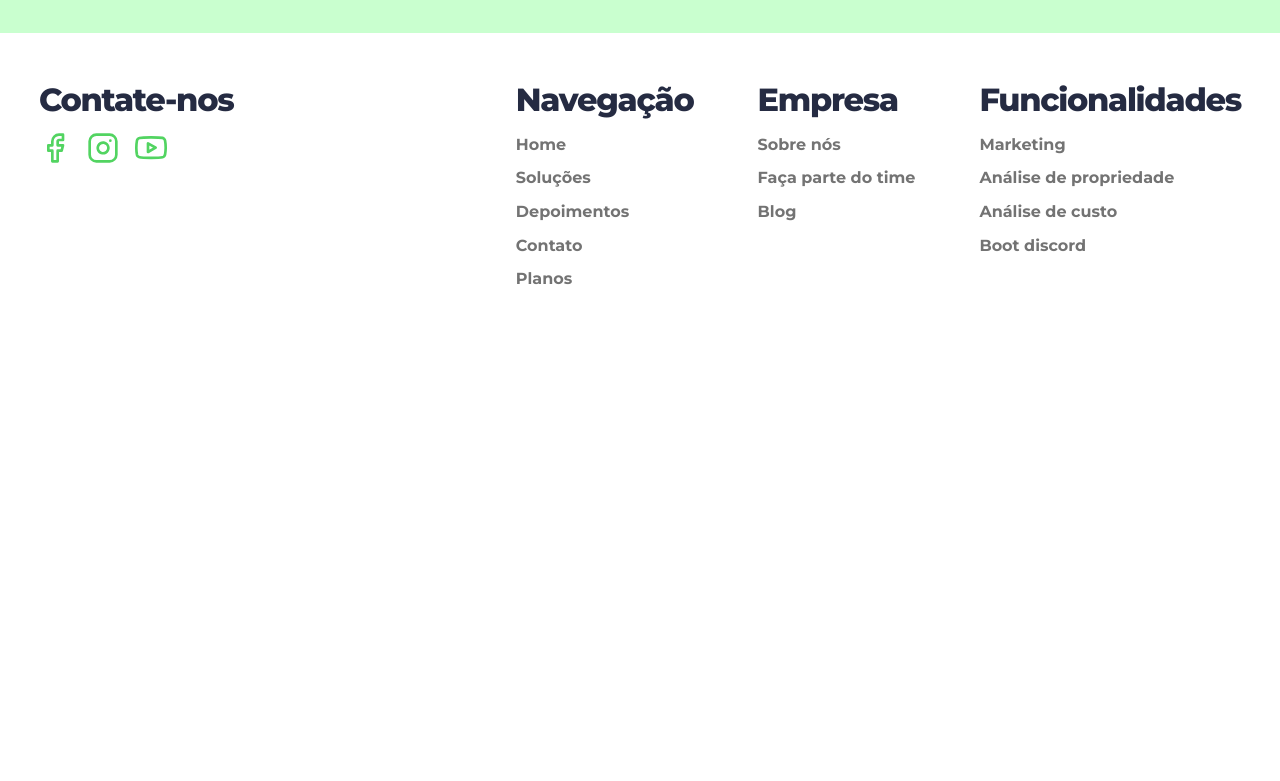
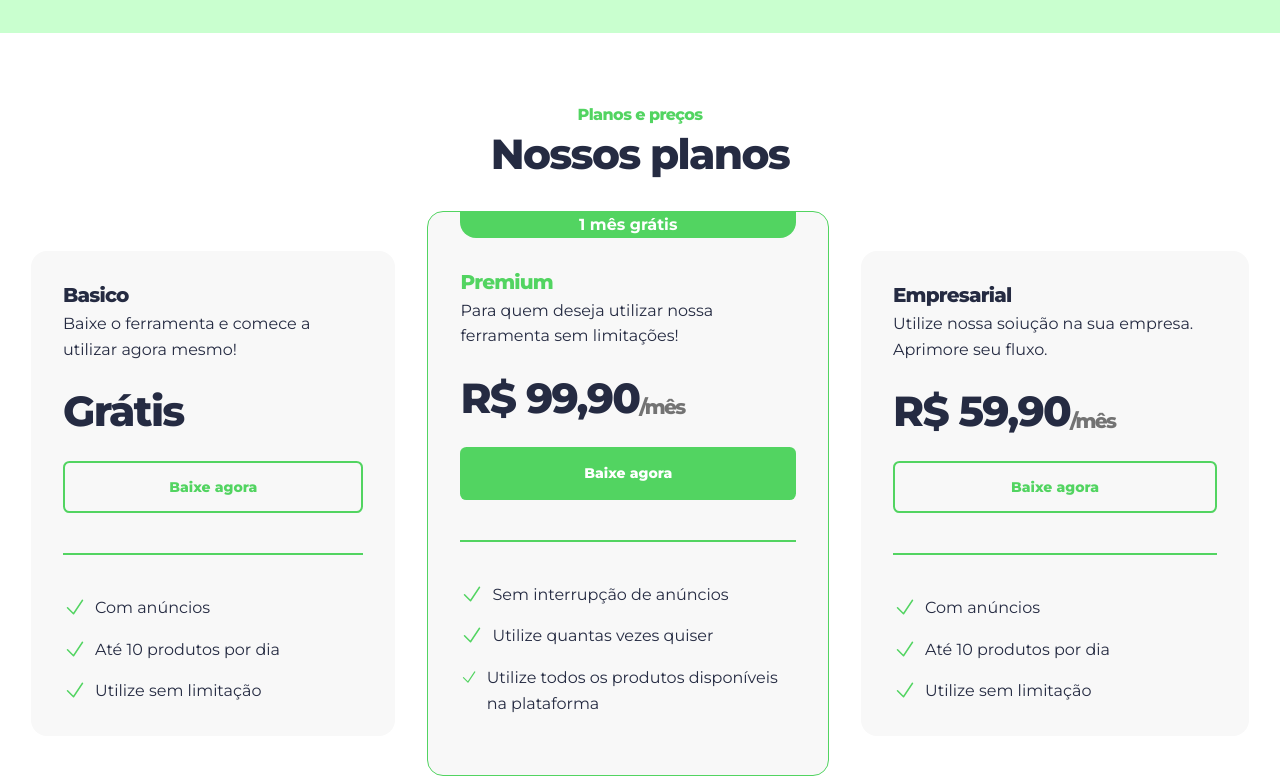
Before and after one commit to PauloDalberto/meurebanho-landing, a React (Vite) app: page / in a window 1280 px wide. Shown: the part 2339-3120 px from the top of the page. Before the commit the page ends 2679 px from the top, so only its background shows below. Built offline with nearby package versions, Linux system fonts and the light colour scheme.

Commit message:
feat: create plans page and css

```diff
--- a/src/pages/Pages.tsx
+++ b/src/pages/Pages.tsx
@@ -3,6 +3,7 @@ import Clients from "./Clients";
 import Header from "./Header";
 import Home from "./Home";
 import Footer from "./Footer";
+import Plans from "./Plans";
 
 export default function Pages(){
   return(
@@ -11,6 +12,7 @@ export default function Pages(){
       <Home />
       <Solutions />
       <Clients />
+      <Plans />
       <Footer />
     </>
   )
--- /dev/null
+++ b/src/pages/Plans.tsx
@@ -0,0 +1,116 @@
+import { CheckIcon } from "@heroicons/react/24/outline";
+import Button from "../components/Button";
+import '../styles/plans.css';
+
+export default function Plans(){
+  return(
+    <section className="plans-container" id="plans">
+      <header className="plans-header">
+        <h3>Planos e preços</h3>
+        <h1>Nossos planos</h1>
+      </header>
+
+      <section className="plans-cards">
+        <div className="price-card">
+          <span>
+            <h3>Basico</h3>
+            <p>Baixe o ferramenta e comece a utilizar agora mesmo!</p>
+          </span>
+
+          <div className="price-button">
+            <h1>Grátis</h1>
+            <Button text="Baixe agora" secondary />
+          </div>
+
+          <hr />
+
+          <div className="benefits">
+            <div className="benefits-content">
+              <CheckIcon className="benefits-icon"/>
+              <p>Com anúncios</p>
+            </div>
+
+            <div className="benefits-content">
+              <CheckIcon className="benefits-icon"/>
+              <p>Até 10 produtos por dia</p>
+            </div>
+
+            <div className="benefits-content">
+              <CheckIcon className="benefits-icon"/>
+              <p>Utilize sem limitação</p>
+            </div>
+          </div>
+        </div>
+
+        <div className="price-card premium">
+          <p className="decoration-plans">
+            1 mês grátis
+          </p>
+
+          <span>
+            <h3>Premium</h3>
+            <p>Para quem deseja utilizar nossa ferramenta sem limitações!</p>
+          </span>
+
+          <div className="price-button">
+            <h1>R$ 99,90 <p>/mês</p></h1>
+            <Button text="Baixe agora" />
+          </div>
+
+          <hr />
+
+          <div className="benefits">
+            <div className="benefits-content">
+              <CheckIcon className="benefits-icon"/>
+              <p>Sem interrupção de anúncios</p>
+            </div>
+
+            <div className="benefits-content">
+              <CheckIcon className="benefits-icon"/>
+              <p>Utilize quantas vezes quiser</p>
+            </div>
+
+            <div className="benefits-content">
+              <CheckIcon className="benefits-icon"/>
+              <p>Utilize todos os produtos disponíveis na plataforma</p>
+            </div>
+          </div>
+        </div>
+
+
+
+        <div className="price-card">
+          <span>
+            <h3>Empresarial</h3>
+            <p>Utilize nossa soiução na sua empresa. Aprimore seu fluxo.</p>
+          </span>
+
+          <div className="price-button">
+            <h1>R$ 59,90 <p>/mês</p></h1>
+            <Button text="Baixe agora" secondary/>
+          </div>
+
+          <hr />
+
+          <div className="benefits">
+            <div className="benefits-content">
+              <CheckIcon className="benefits-icon"/>
+              <p>Com anúncios</p>
+            </div>
+
+            <div className="benefits-content">
+              <CheckIcon className="benefits-icon"/>
+              <p>Até 10 produtos por dia</p>
+            </div>
+
+            <div className="benefits-content">
+              <CheckIcon className="benefits-icon"/>
+              <p>Utilize sem limitação</p>
+            </div>
+          </div>
+        </div>
+
+      </section>
+    </section>
+  )
+}
--- /dev/null
+++ b/src/styles/plans.css
@@ -0,0 +1,113 @@
+.plans-container{
+  max-width: 1250px;
+  margin: 0 auto;
+  padding-block: 72px;
+}
+
+.plans-header{
+  display: flex;
+  flex-direction: column;
+  align-items: center;
+  gap: 4px;
+  margin-bottom: 72px;
+}
+
+.plans-header h3{
+  color: var(--primary-color);
+  font-size: 16px;
+}
+
+.plans-header h1{
+  font-size: 42px;
+}
+
+.plans-cards{
+  padding-inline: 16px;
+  display: flex;
+  justify-content: space-between;
+  gap: 32px;
+}
+
+.price-card{
+  padding: 32px;
+  background-color: var(--light-gray);
+  border-radius: 16px;
+}
+
+.price-card span{
+  display: flex;
+  flex-direction: column;
+  gap: 4px;
+  margin-bottom: 24px;
+}
+
+.price-card span h3 {
+  font-size: 20px;
+}
+
+.price-button{
+  display: flex;
+  flex-direction: column;
+  gap: 24px;
+}
+
+.price-button h1{
+  display: flex;
+  align-items: end;
+  font-size: 42px;
+}
+
+.price-button p{
+  font-size: 20px;
+  color: var(--second-text-color);
+  padding-bottom: 4px;
+}
+
+.price-button button{
+  width: 100%;
+}
+
+hr {
+  margin-block: 40px;
+  border: 1px solid var(--primary-color);
+}
+
+.benefits{
+  display: flex;
+  flex-direction: column;
+  gap: 16px;
+}
+
+.benefits-content{
+  display: flex;
+  gap: 8px;
+}
+
+.benefits-icon{
+  width: 24px;
+  height: 24px;
+  color: var(--primary-color);
+}
+
+.premium span h3{
+  color: var(--primary-color);
+}
+
+.premium {
+  padding-top: 0px;
+  border: 1px solid var(--primary-color);
+  margin-top: -40px;
+  margin-bottom: -40px;
+}
+
+
+.decoration-plans{
+  display: flex;
+  justify-content: center;
+  background-color: var(--primary-color);
+  margin-bottom: 32px;
+  border-bottom-left-radius: 16px;
+  border-bottom-right-radius: 16px;
+  color: #FFF;
+  font-weight: bold;
+}
```
Also changed, not shown: src/styles/testimonials.css (line endings or trailing spaces).
